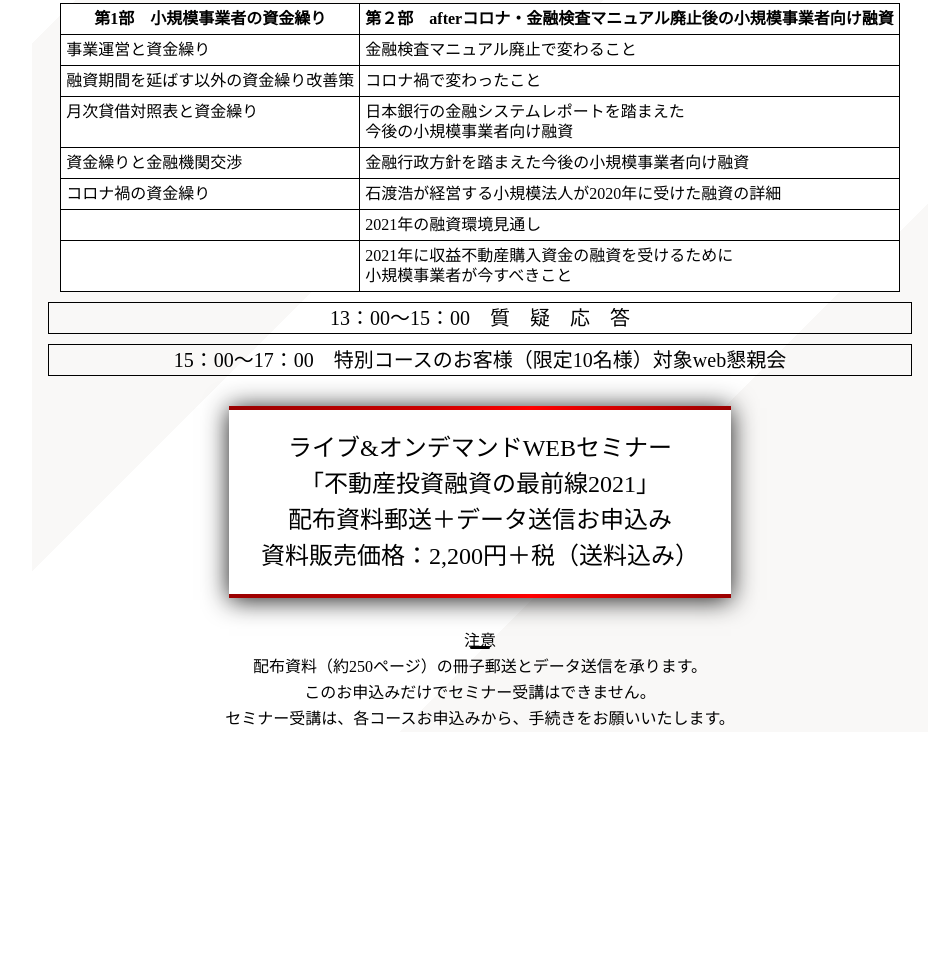
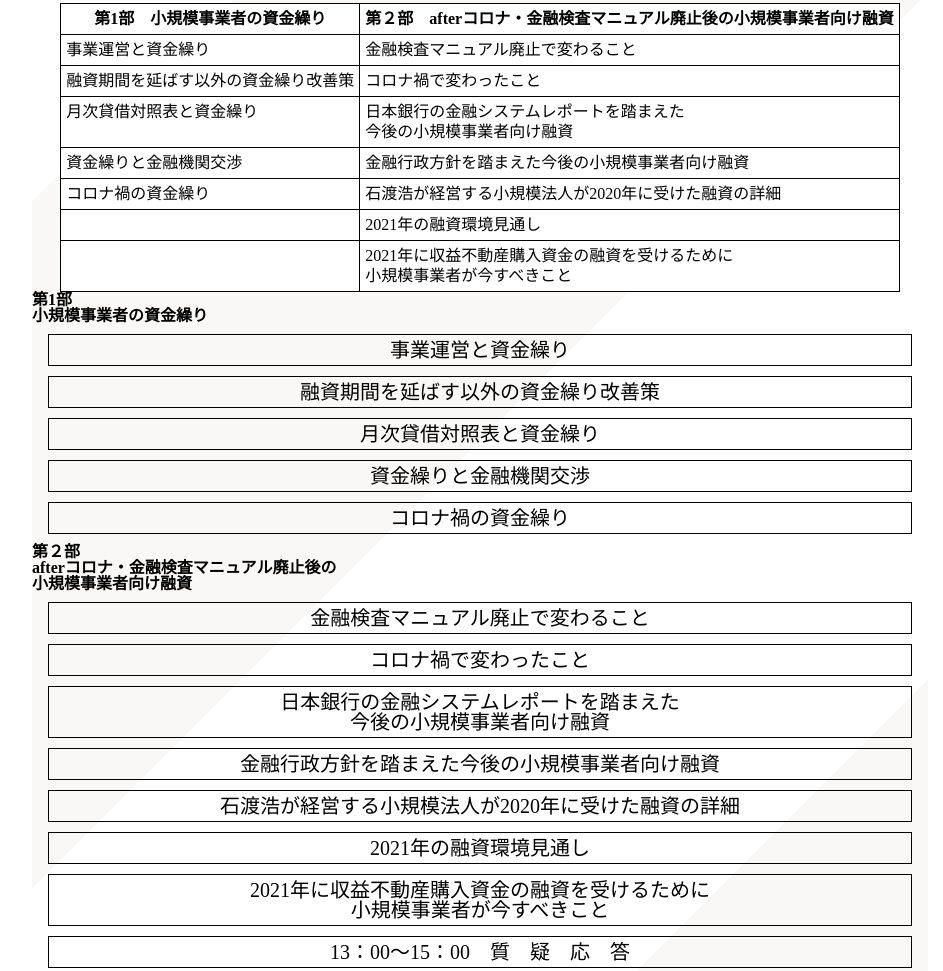
Before and after one commit to mainprograming/ishiwata_second, a plain HTML site: page index.html in a window 1280 px wide. Shown: the part 6405-7376 px from the top of the page, without its empty margins (160-1103 px from the left). Before the commit the page ends 7167 px from the top, so only its background shows below. Drawn offline with Linux system fonts and the light colour scheme.

Commit message:
Update index.html

```diff
--- a/index.html
+++ b/index.html
@@ -155,6 +155,30 @@
               <td>2021年に収益不動産購入資金の融資を受けるために<br>小規模事業者が今すべきこと</td>
           </tr>
         </table>
+        <div class="res-table">
+          <div class="res-table01">
+            <h3>第1部<br>小規模事業者の資金繰り</h3>
+            <div class="res-table01-text">
+              <p>事業運営と資金繰り</p>
+              <p>融資期間を延ばす以外の資金繰り改善策</p>
+              <p>月次貸借対照表と資金繰り</p>
+              <p>資金繰りと金融機関交渉</p>
+              <p>コロナ禍の資金繰り</p>
+            </div>
+          </div>
+          <div class="res-table02">
+            <h3>第２部<br>afterコロナ・金融検査マニュアル廃止後の<br>小規模事業者向け融資</h3>
+            <div class="res-table01-text">
+              <p>金融検査マニュアル廃止で変わること</p>
+              <p>コロナ禍で変わったこと</p>
+              <p>日本銀行の金融システムレポートを踏まえた<br>今後の小規模事業者向け融資</p>
+              <p>金融行政方針を踏まえた今後の小規模事業者向け融資</p>
+              <p>石渡浩が経営する小規模法人が2020年に受けた融資の詳細</p>
+              <p>2021年の融資環境見通し</p>
+              <p>2021年に収益不動産購入資金の融資を受けるために<br>小規模事業者が今すべきこと</p>
+            </div>
+          </div>
+        </div>
         <p>13：00～15：00　質　疑　応　答</p>
         <p>15：00～17：00　特別コースのお客様（限定10名様）対象web懇親会</p>
       </div>
```
Lines whose indentation alone changed are shown as unchanged.
